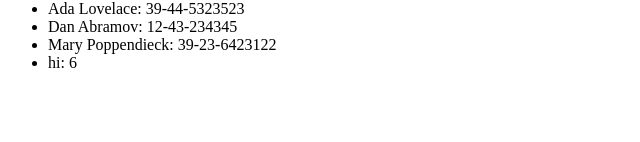
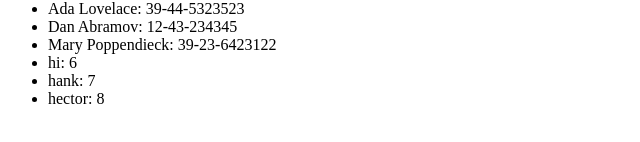
Before and after one commit to dgwn/fullstackopen, a React (Create React App) app in the folder part2/phonebook/: page / in a window 1280 px wide. Shown: the part 316-458 px from the top of the page, without its empty margins (0-640 px from the left). Built offline with nearby package versions, Linux system fonts and the light colour scheme; data requests are answered from the project's data file.

Commit message:
exercise 2.16

```diff
--- a/part2/phonebook/db.json
+++ b/part2/phonebook/db.json
@@ -24,6 +24,16 @@
       "name": "hi",
       "number": "6",
       "id": 5
+    },
+    {
+      "name": "hank",
+      "number": "7",
+      "id": 6
+    },
+    {
+      "name": "hector",
+      "number": "8",
+      "id": 7
     }
   ]
 }
--- a/part2/phonebook/src/App.js
+++ b/part2/phonebook/src/App.js
@@ -1,5 +1,5 @@
 import React, { useState, useEffect } from 'react'
-import axios from 'axios'
+import nameService from './services/names'
 import Form from './components/Form'
 import Persons from './components/Persons'
 import Search from './components/Search'
@@ -20,12 +20,10 @@
   const [ newSearch, setNewSearch ] = useState('')
 
   useEffect(() => {
-    console.log('effect')
-    axios
-      .get('http://localhost:3001/persons')
-      .then(response => {
-        console.log('promise fulfilled')
-        setPersons(response.data)
+    nameService
+      .getAll()
+      .then(initialNames => {
+        setPersons(initialNames)
       })
   }, [])
 
@@ -36,10 +34,10 @@
       number: newNumber
     }
     if (checkNames() === true) {
-      axios
-        .post('http://localhost:3001/persons', nameObject)
-        .then(response => {
-          setPersons(persons.concat(response.data))
+      nameService
+        .create(nameObject)
+        .then(returnedName => {
+          setPersons(persons.concat(returnedName))
           setNewName('')
           setNewNumber('')
         })
--- /dev/null
+++ b/part2/phonebook/src/services/names.js
@@ -0,0 +1,16 @@
+import axios from 'axios'
+const baseUrl = 'http://localhost:3001/persons'
+
+const getAll = () => {
+  const request = axios.get(baseUrl)
+  return request.then(response => response.data)
+}
+
+const create = newObject => {
+  const request = axios.post(baseUrl, newObject)
+  return request.then(response => response.data)
+}
+
+export default {
+  getAll, create
+}
```
